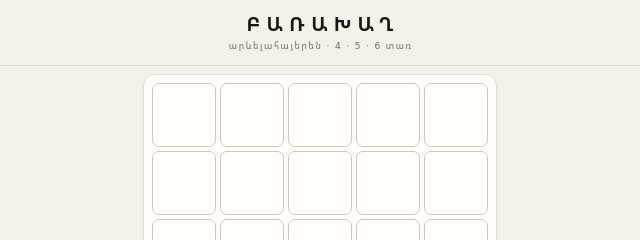
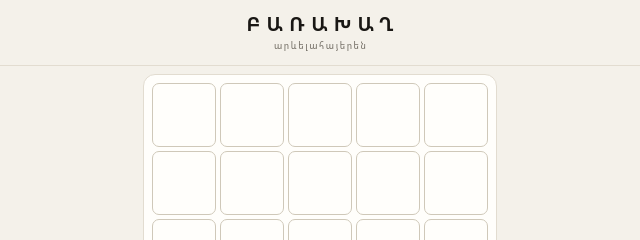
Before and after one commit to ninastan-artashes/eastern-armenian-word-game, a plain HTML site: page index.html in a window 1280 px wide. Shown: the top 240 px of the page, 320-960 px from the left. Drawn offline with Linux system fonts and the light colour scheme.

Commit message:
Update subtitles and story prompts in i18n

```diff
--- a/index.html
+++ b/index.html
@@ -905,10 +905,10 @@ const puzzleNo = () => Math.floor((Date.now() - new Date(2026,0,1).getTime()) /
 /* ---------- 4. i18n ---------- */
 const I18N = {
   hy: {
-    title:"ԲԱՌԱԽԱՂ", subtitle:"արևելահայերեն · 4 · 5 · 6 տառ",
+    title:"ԲԱՌԱԽԱՂ", subtitle:"արևելահայերեն",
     easy:"Դյուրին", medium:"Միջին", hard:"Դժվար", impossible:"Անհնար",
     daily:"Այսօրվա", practice:"Ազատ",
-    hintDaily:"Օրվա բառը՝ նույնը բոլորի համար", hintPractice:"Անվերջ խաղ՝ պատահական բառերով",
+    hintDaily:"Օրվա բառը՝ նույնը բոլորի համար", hintPractice:"Անվերջ խաղ",
     hintDone:"Այսօրվա խաղն ավարտված է — փորձիր «Ազատ» ռեժիմը",
     howToPlay:"Ինչպես խաղալ",
     rulesIntro:"Գուշակիր թաքնված հայերեն բառը վեց փորձով։",
@@ -927,18 +927,18 @@ const I18N = {
     short:"Քիչ տառեր", unknown:"Բառը բառարանում չկա", copied:"Պատճենվեց ✓",
     notEnough:"Այս երկարության բառեր չկան", footer:"Բառացանկը՝ հայերեն Վիքիպեդիայի կորպուսից",
     shareTitle:"Բառախաղ",
-    storyTitle:"Խաղի մասին",
-    storyIntro:"Ազատ տերև՝ խաղի նկարագրության և պատմության համար։ Գրիր այստեղ՝ տեքստը ինքնաշխատ պահվում է այս սարքում։",
-    storyHeadingPh:"Վերնագիր — օր․՝ ինչպես սկսվեց Բառախաղը",
-    storyBodyPh:"Գրիր այստեղ․ ինչու՞ ստեղծվեց խաղը, որտեղի՞ց է բառացանկը, ի՞նչն է ոգեշնչել…",
+    storyTitle:"Memo",
+    storyIntro:"Ազատ տերև։",
+    storyHeadingPh:"Տիտղոս",
+    storyBodyPh:"Գրիր այստեղ",
     storyCopy:"Պատճենել", storyClear:"Մաքրել", storyClearSure:"Իսկապե՞ս մաքրել",
     storySaved:"Պահվեց ✓", storyWords:"բառ", storyChars:"նշան"
   },
   en: {
-    title:"ԲԱՌԱԽԱՂ", subtitle:"Eastern Armenian · 4 · 5 · 6 letters",
+    title:"ԲԱՌԱԽԱՂ", subtitle:"Eastern Armenian",
     easy:"Easy", medium:"Medium", hard:"Hard", impossible:"Impossible",
     daily:"Daily", practice:"Practice",
-    hintDaily:"Everyone gets the same word today", hintPractice:"Endless random words",
+    hintDaily:"Everyone gets the same word today", hintPractice:"Endless words",
     hintDone:"Today's puzzle is finished — try Practice mode",
     howToPlay:"How to play",
     rulesIntro:"Guess the hidden Armenian word in six tries.",
@@ -957,10 +957,10 @@ const I18N = {
     short:"Not enough letters", unknown:"Not in dictionary", copied:"Copied ✓",
     notEnough:"No words of this length", footer:"Word list derived from the Armenian Wikipedia corpus",
     shareTitle:"Wordle HY",
-    storyTitle:"About the game",
-    storyIntro:"A free sheet for the game\u2019s description and its story. Type here — the text is saved automatically on this device.",
-    storyHeadingPh:"Title — e.g. how Բառախաղ began",
-    storyBodyPh:"Write here: why the game exists, where the word list comes from, what inspired it…",
+    storyTitle:"Memo",
+    storyIntro:"A free sheet",
+    storyHeadingPh:"Title",
+    storyBodyPh:"Write here",
     storyCopy:"Copy", storyClear:"Clear", storyClearSure:"Really clear",
     storySaved:"Saved ✓", storyWords:"words", storyChars:"characters"
   }
```
